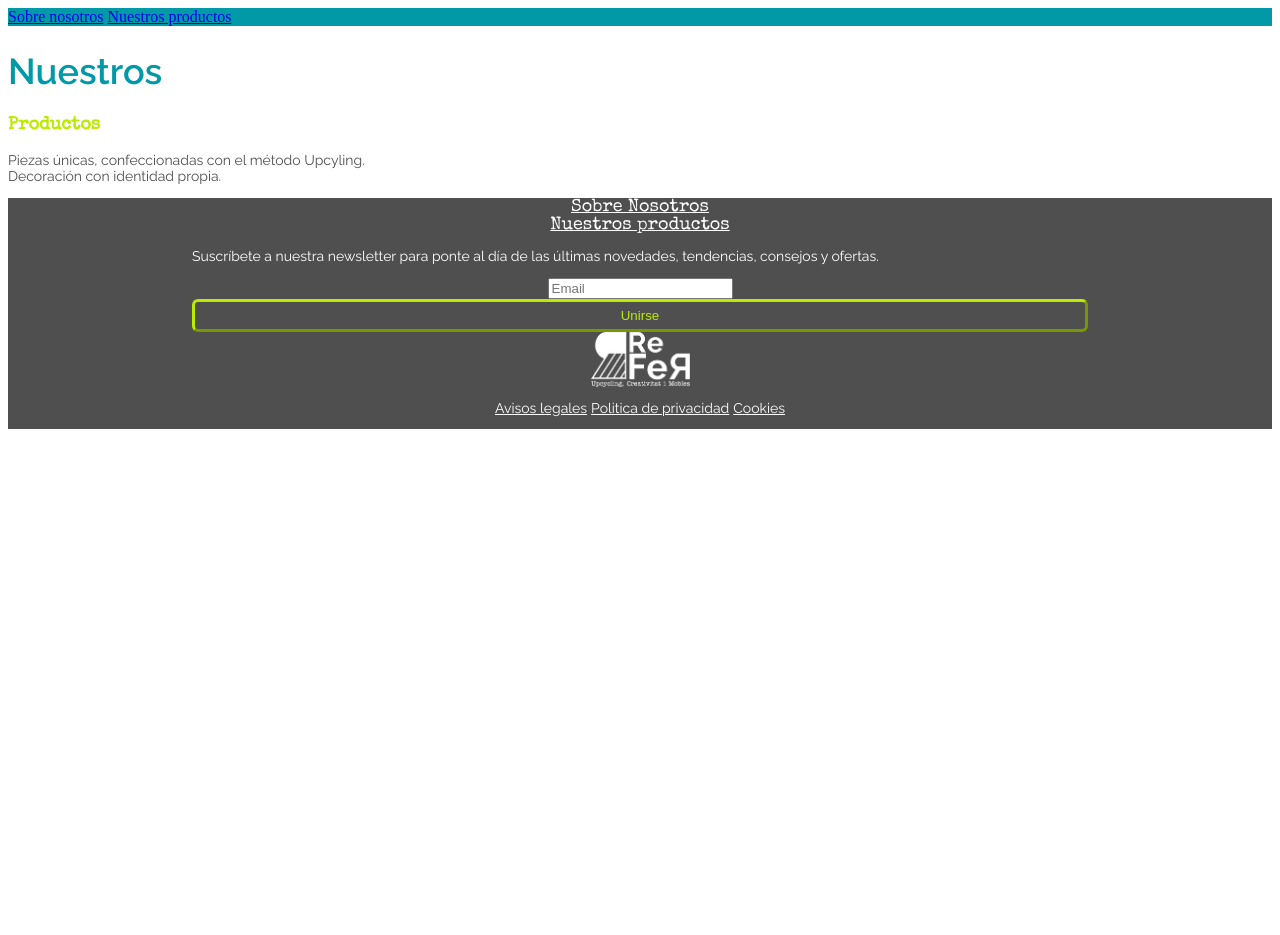
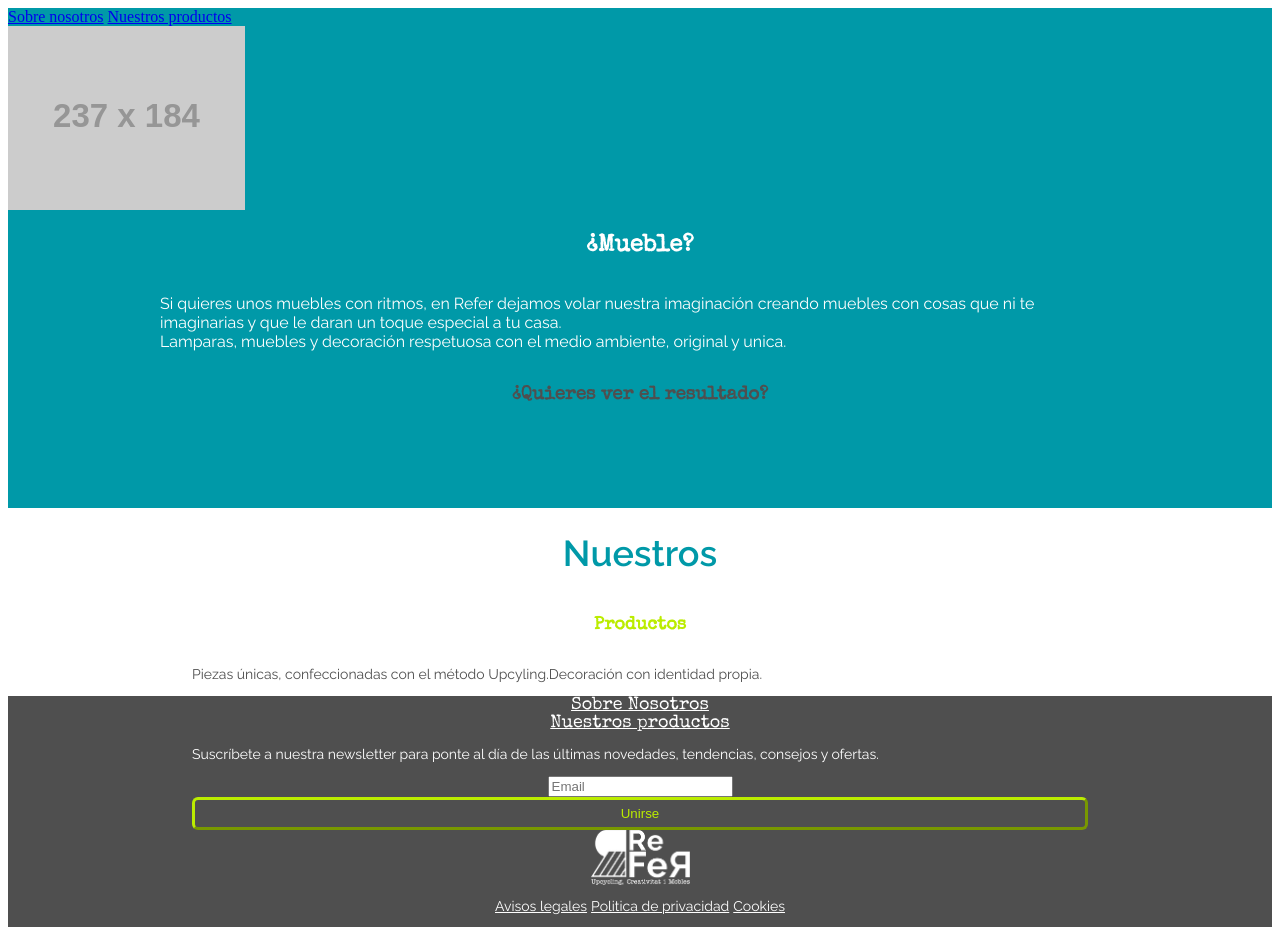
Before and after one commit to IreneMonlleo/Proyecto-Beta, a website: page index.html in a window 1280 px wide. Before the commit the page ends 800 px from the top, so only its background shows below. Drawn offline with nearby package versions, Linux system fonts and the light colour scheme; no server answers; placeholder pictures from the web are drawn by us.

Commit message:
Add swiper
For slider of the header  add swiper

```diff
--- a/index.html
+++ b/index.html
@@ -8,6 +8,7 @@
     <link rel="preconnect" href="https://fonts.googleapis.com">
     <link rel="preconnect" href="https://fonts.gstatic.com" crossorigin>
     <link href="https://fonts.googleapis.com/css2?family=Raleway:wght@400;600&family=Special+Elite&display=swap" rel="stylesheet">
+    <link rel="stylesheet" href="./node_modules/swiper/swiper-bundle.min.css"/>
 
     <title>Refer</title>
 </head>
@@ -15,19 +16,59 @@
     <header class="header__home">
         <nav class="header__menu">
             <a class="header__nav" href="aboutus.html">Sobre nosotros</a>
-            <a href="header__nav" href="index.html">Nuestros productos</a>
+            <a class="header__nav" href="index.html">Nuestros productos</a>
         </nav>
 
-        <div class="header__container">
+
+        <!-- Slider main container -->
+    <div class="swiper">
+            <!-- Additional required wrapper -->
+        <div class="swiper-wrapper">
+                <!-- Slides -->
+            <div class="swiper-slide">
+                <img class="slider__img" src="https://fakeimg.pl/237x184/" alt="recycled materials">
+                <div class="slider__text" >
+                    <h2 class="slider__title">¿Mueble?</h2>
+                    <p class="slider__description">Si quieres unos muebles con ritmos, en Refer dejamos volar nuestra imaginación creando muebles con cosas que ni te imaginarias y que le daran un toque especial a tu casa.
+                        <br>Lamparas, muebles y decoración respetuosa con el medio ambiente, original y unica.</p>
+                    <h3 class="slider__quest">¿Quieres ver el resultado?</h3>
+
+                </div>
+
+            </div>
+            <div class="swiper-slide">
+                <img class="slider__img" src="https://fakeimg.pl/237x184/" alt="recycled materials">
+                <div class="slider__text" >
+                    <h2 class="slider__title">¿Iluminación?</h2>
+                    <p class="slider__description">Deja volar tu imaginación, en Refer podemos iluminar tu casa con objetos que nunca antes hubieras pensado.
+                        <br>Lamparas, muebles y decoración respetuosa con el medio ambiente, original y unica.</p>
+                    <h3 class="slider__quest">¿Quieres ver el resultado?</h3>
+
+                </div>
+            </div>
+            <div class="swiper-slide">
+                <img class="slider__img" src="https://fakeimg.pl/237x184/" alt="recycled materials">
+                <div class="slider__text" >
+                    <h2 class="slider__title">¿Decoración?</h2>
+                    <p class="slider__description">Decora tu casa con objetos que tiene una historia y un valor añadido.
+                        <br>Lamparas, muebles y decoración respetuosa con el medio ambiente, original y unica.</p>
+                    <h3 class="slider__quest">¿Quieres ver el resultado?</h3>
+            </div>
+        </div>
+         <!-- If we need pagination -->
+        <div class="swiper-pagination"></div>
+    </div>
+
+                <script src="./node_modules/swiper/swiper-bundle.min.js"></script>
+                <script src="./slider.js"></script>
 
         </div>
     </header>
-    <main>
+    <main class="main__shop">
         <div class="main__text">
             <h1 class="title-page">Nuestros</h1>
             <h3 class="subtitle-page">Productos</h3>
-            <p class="text">Piezas únicas, confeccionadas con el método Upcyling.
-                <br>Decoración con identidad propia.
+            <p class="text">Piezas únicas, confeccionadas con el método Upcyling.Decoración con identidad propia.
             </p>
         </div>
         <div class="main__filter" id="filter__box">
--- a/js/slider.js
+++ b/js/slider.js
@@ -1,10 +1,9 @@
-function init(){
-    fetch("muebles.json")
-  .then(response => response.json())
-  .then(json => console.log(json));
+const swiper = new Swiper('.swiper', {
+  // Optional parameters
+  loop: true,
 
-}
-
-
-
-window.onload=init();
+  // If we need pagination
+  pagination: {
+    el: '.swiper-pagination',
+  },
+});
--- a/scss/htmlelements/_slider.scss
+++ b/scss/htmlelements/_slider.scss
@@ -0,0 +1,14 @@
+//------------------> $SLIDER <---------------------//
+
+.swiper {
+    width: 100%;
+    height: 500px;
+
+
+}
+
+.slider__text{
+    display: flex;
+    flex-direction: column;
+    align-items: center;
+}
--- a/scss/htmlelements/_typography.scss
+++ b/scss/htmlelements/_typography.scss
@@ -1,4 +1,14 @@
 //-------------------------> $TYPOGRAFY <----------------------------//
+.slider__title{
+    @include special-elite(24,$color-white);
+}
+.slider__description{
+    @include ralewey(14, 400, $color-white);
+    width: 75vw;
+}
+.slider__quest{
+    @include special-elite (18,$color-greydark);
+}
 
 .title-page{
     @include ralewey (36px,600,$color-turquoise);
@@ -8,6 +18,8 @@
 }
 .text{
     @include ralewey (14px,400,$color-greydark);
+    text-justify: center;
+    width: 70vw;
 }
 .newsletter__text{
     @include ralewey (14px,400,$color-white);
--- a/scss/layout/_header.scss
+++ b/scss/layout/_header.scss
@@ -2,6 +2,7 @@
 .header__home{
     background-color:$color-turquoise;
     width: 100%;
+    height: 500px;
 }
 
 
--- a/scss/site/_site.scss
+++ b/scss/site/_site.scss
@@ -0,0 +1,5 @@
+.main__text{
+    display: flex;
+    flex-direction: column;
+    align-items: center;
+}
```
Also changed, not shown: package.json (added, +22 -0 lines), scss/htmlelements/_buttons.scss (+7 -0 lines), css/style.css, resources/muebles.json (renamed from js/muebles.json), 1 other file.
